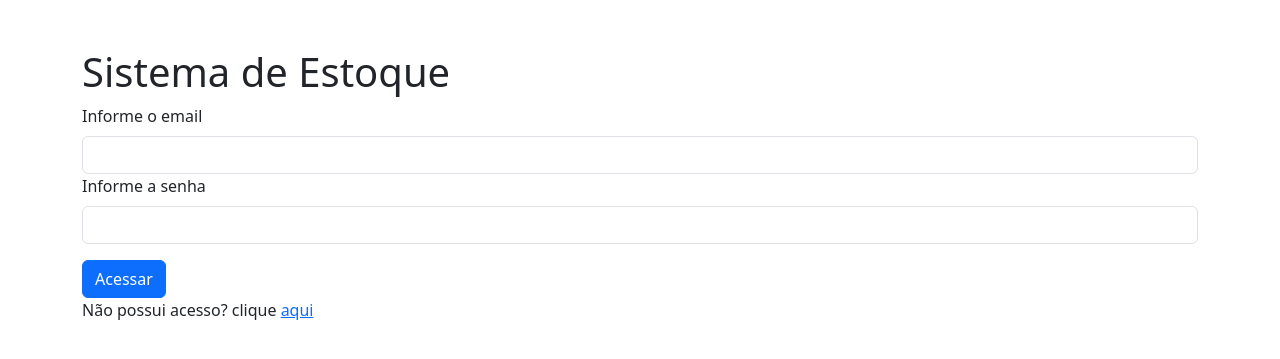
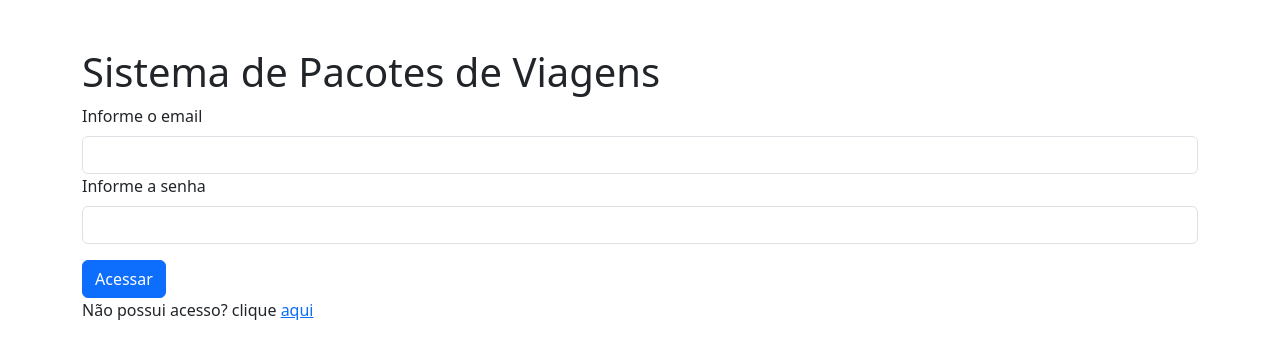
Before and after one commit to Daniel-Americo/Eletiva-1, a PHP site: page /ProjetoSisViagem/index.php in a window 1280 px wide. Shown: the top 359 px of the page. Run offline with PHP 8.4, Linux system fonts and the light colour scheme.

Commit message:
att projeto

```diff
--- a/ProjetoSisViagem/conexao.php
+++ b/ProjetoSisViagem/conexao.php
@@ -2,7 +2,7 @@
 
 declare(strict_types =1);
 
-$dominio = 'mysql:host=localhost;dbname=bancophp'; //dbname é o nome do arquivo de banco de dados.
+$dominio = 'mysql:host=localhost;dbname=sistemaControlePacoteViagem'; //dbname é o nome do arquivo de banco de dados.
 $usuario = 'root'; //nome do usuario padrao do bd é root.
 $senha = ''; //senha do banco de dados se tiver.
 
--- a/ProjetoSisViagem/index.php
+++ b/ProjetoSisViagem/index.php
@@ -7,7 +7,7 @@
     <link href="https://cdn.jsdelivr.net/npm/bootstrap@5.3.3/dist/css/bootstrap.min.css" rel="stylesheet" integrity="sha384-QWTKZyjpPEjISv5WaRU9OFeRpok6YctnYmDr5pNlyT2bRjXh0JMhjY6hW+ALEwIH" crossorigin="anonymous">
   </head>
   <body class="container">
-    <h1 class="mt-5">Sistema de Estoque</h1>
+    <h1 class="mt-5">Sistema de Pacotes de Viagens</h1>
 
     <?php
         require_once('conexao.php');
```
